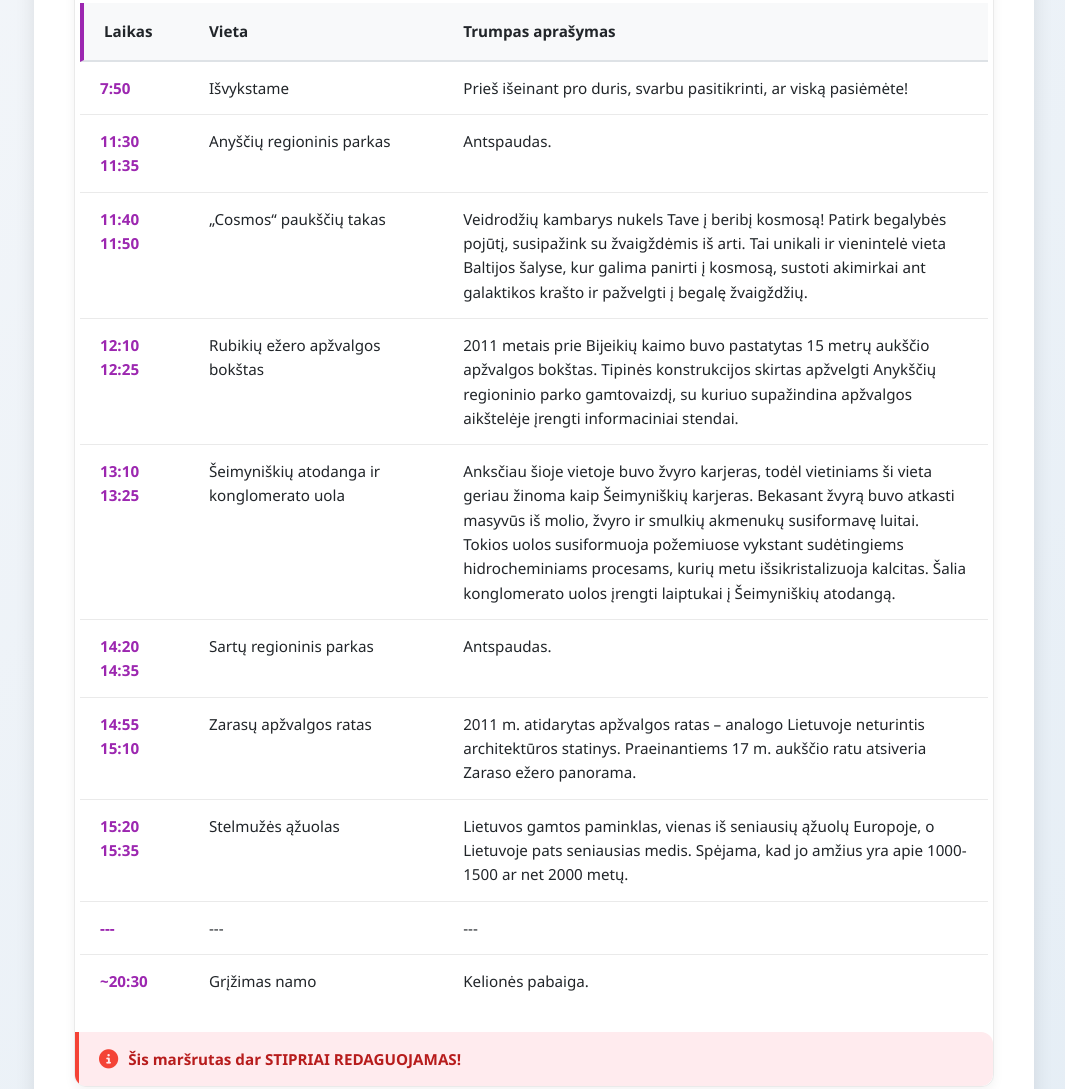
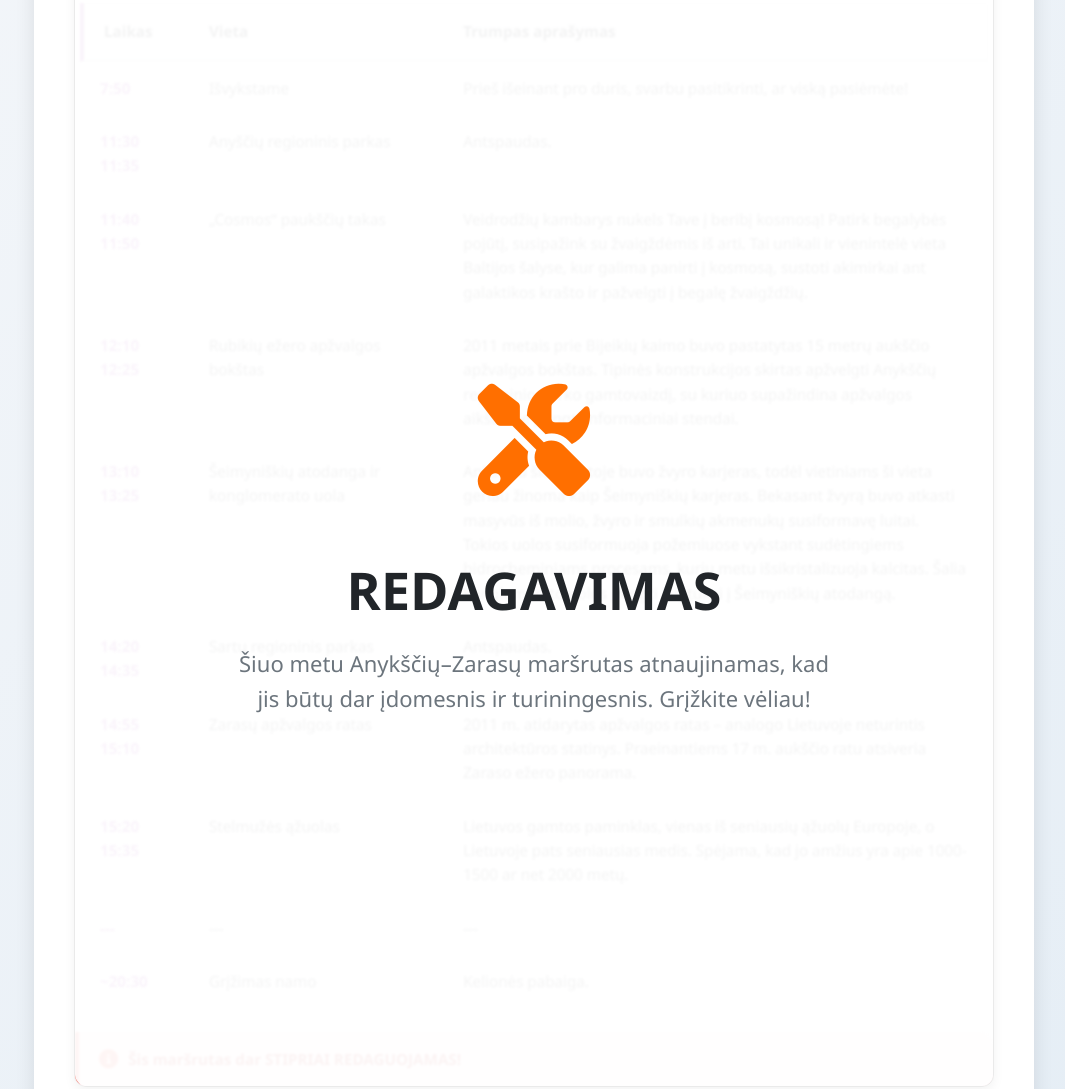
Before and after one commit to mrpancakeprince/mrpancakeprince.github.io, a plain HTML site: page index.html in a window 1280 px wide. Shown: the part 510-1599 px from the top of the page, without its empty margins (106-1171 px from the left). Drawn offline with Linux system fonts and the light colour scheme.

Commit message:
Update index.html

```diff
--- a/index.html
+++ b/index.html
@@ -40,6 +40,59 @@
             --option2-light: #f48fb1;
             --option3: #9C27B0;
             --option3-light: #BA68C8;
+        }
+
+        /* Statybų lango stilius */
+        .construction-overlay {
+            position: absolute;
+            /* Pakeisti iš 'absolute' į 'fixed' */
+            top: 0;
+            left: 0;
+            right: 0;
+            bottom: 0;
+            background: rgba(255, 255, 255, 0.95);
+            display: flex;
+            flex-direction: column;
+            justify-content: center;
+            align-items: center;
+            z-index: 100;
+            padding: 20px;
+            text-align: center;
+            border-radius: var(--border-radius);
+        }
+
+        .construction-content {
+            max-width: 600px;
+        }
+
+        .construction-icon {
+            font-size: 112px;
+            color: var(--accent);
+            margin-bottom: 20px;
+            animation: pulse 2s infinite;
+        }
+
+        .construction-title {
+            font-size: 52px;
+            color: var(--dark);
+            margin-bottom: 15px;
+        }
+
+        .construction-message {
+            font-size: 22px;
+            color: var(--gray);
+            margin-bottom: 20px;
+            line-height: 1.6;
+        }
+
+        .construction-note {
+            background-color: #fff9e6;
+            border-left: 4px solid var(--accent);
+            padding: 15px;
+            border-radius: var(--border-radius);
+            display: inline-block;
+            margin-top: 15px;
+            font-weight: 600;
         }
 
         * {
@@ -275,6 +328,8 @@
 
         .route-content {
             padding: 0;
+            position: relative;
+            /* Svarbu - leidžia riboti statybų langą */
         }
 
         .table-container {
@@ -720,7 +775,19 @@
                         <h2 class="route-title">Anykščių–Zarasų maršrutas</h2>
                     </div>
                     <div class="route-content">
-                        <div class="route-info">
+                        <div class="construction-overlay">
+                            <div class="construction-content">
+                                <div class="construction-icon">
+                                    <i class="fas fa-tools"></i>
+                                </div>
+                                <h3 class="construction-title">REDAGAVIMAS</h3>
+                                <p class="construction-message">
+                                    Šiuo metu Anykščių–Zarasų maršrutas atnaujinamas, kad jis būtų dar įdomesnis ir
+                                    turiningesnis. Grįžkite vėliau!
+                                </p>
+                            </div>
+                        </div>
+                        <div class="route-info" style="opacity: 7000; filter: blur(1px);">
                             <div class="table-container">
                                 <table>
                                     <thead>
@@ -768,7 +835,8 @@
                                                 todėl vietiniams ši vieta geriau žinoma kaip Šeimyniškių karjeras.
                                                 Bekasant žvyrą buvo atkasti masyvūs iš molio, žvyro ir smulkių akmenukų
                                                 susiformavę luitai. Tokios uolos susiformuoja požemiuose vykstant
-                                                sudėtingiems hidrocheminiams procesams, kurių metu išsikristalizuoja kalcitas.
+                                                sudėtingiems hidrocheminiams procesams, kurių metu išsikristalizuoja
+                                                kalcitas.
                                                 Šalia konglomerato uolos įrengti laiptukai į Šeimyniškių atodangą.</td>
                                         </tr>
                                         <tr>
@@ -792,7 +860,7 @@
                                                 o Lietuvoje pats seniausias medis. Spėjama,
                                                 kad jo amžius yra apie 1000-1500 ar net 2000 metų.</td>
                                         </tr>
-                                         <tr>
+                                        <tr>
                                             <td class="time-col">---</td>
                                             <td class="location-col">---</td>
                                             <td class="description-col">---</td>
@@ -806,7 +874,7 @@
                                 </table>
                             </div>
                             <div class="warning-note"><i class="fas fa-info-circle"></i>
-                            <div>Šis maršrutas dar STIPRIAI REDAGUOJAMAS!</div>
+                                <div>Šis maršrutas dar STIPRIAI REDAGUOJAMAS!</div>
                             </div>
                         </div>
                     </div>
@@ -925,56 +993,80 @@
                                     </tr>
                                     <tr>
                                         <td class="time-col">10:25<br>11:55</td>
-                                        <td class="location-col">Laisvės kovų muziejaus pabėgimo kambarys „Surask Laisvę“</td>
-                                        <td class="description-col">Edukacijos dalyviai gauna pabėgimo planą iš  muziejaus rūsyje
-                                            esančio Lazdijų vidaus kalėjimo. Niekuo nepasitikėdami, jie turi atlikti įvairias
-                                            užduotis: ištyrinėti kalėjimo pertvarkymo planą ir sužinoti tam tikrus skaičius,
-                                            sienos angoje surasti pabirusius žodžius ir sudėti žodį, kameroje perskaityti svarbią
-                                            žinią, panaudojus veidrodėlį, išsiaiškinti dar daug kitų dalykų. Atlikę visas užduotis,
-                                            edukacijos dalyviai ieško durų su kodine spyna. Įvedę teisingą kodą, jas atidaro.
+                                        <td class="location-col">Laisvės kovų muziejaus pabėgimo kambarys „Surask
+                                            Laisvę“</td>
+                                        <td class="description-col">Edukacijos dalyviai gauna pabėgimo planą iš
+                                            muziejaus rūsyje
+                                            esančio Lazdijų vidaus kalėjimo. Niekuo nepasitikėdami, jie turi atlikti
+                                            įvairias
+                                            užduotis: ištyrinėti kalėjimo pertvarkymo planą ir sužinoti tam tikrus
+                                            skaičius,
+                                            sienos angoje surasti pabirusius žodžius ir sudėti žodį, kameroje
+                                            perskaityti svarbią
+                                            žinią, panaudojus veidrodėlį, išsiaiškinti dar daug kitų dalykų. Atlikę
+                                            visas užduotis,
+                                            edukacijos dalyviai ieško durų su kodine spyna. Įvedę teisingą kodą, jas
+                                            atidaro.
                                             Laisvė jau arti!</td>
                                     </tr>
                                     <tr>
                                         <td class="time-col">12:40<br>14:40</td>
                                         <td class="location-col">Druskininkų kurortas</td>
-                                        <td class="description-col">Švelniai tekančio Nemuno apsuptyje, tarp miškų ir ramybės,
+                                        <td class="description-col">Švelniai tekančio Nemuno apsuptyje, tarp miškų ir
+                                            ramybės,
                                             slepiasi kurortas, kuris ne tik gydo kūną, bet ir prikelia vidinį žvilgsnį.
-                                            Šis miestas nekalba garsiai, bet pasakoja daug. Jo takai veda ne tik per parkus ar
+                                            Šis miestas nekalba garsiai, bet pasakoja daug. Jo takai veda ne tik per
+                                            parkus ar
                                             muziejus, bet ir per laiko pojūtį – lėtą, bet intensyvų.</td>
                                     </tr>
                                     <tr>
                                         <td class="time-col">14:50<br>15:05</td>
                                         <td class="location-col">Refleksoterapinis takas</td>
-                                        <td class="description-col">Vaikštant basomis refleksoterapiniu taku, įvairių dydžių
-                                            ir formų akmenukai spaudžia pėdose esančius biologiškai aktyvius taškus, kurie yra
-                                            susiję su mūsų vidaus organais. Kuo akmenukų spaudimo jėga švelnesnė, tuo labiau
+                                        <td class="description-col">Vaikštant basomis refleksoterapiniu taku, įvairių
+                                            dydžių
+                                            ir formų akmenukai spaudžia pėdose esančius biologiškai aktyvius taškus,
+                                            kurie yra
+                                            susiję su mūsų vidaus organais. Kuo akmenukų spaudimo jėga švelnesnė, tuo
+                                            labiau
                                             raminama ir atpalaiduojama centrinė nervų sistema, normalizuojama širdies ir
                                             kraujagyslių sistemos veikla.</td>
                                     </tr>
                                     <tr>
                                         <td class="time-col">15:15<br>15:30</td>
                                         <td class="location-col">Liškiavos piliakalnis</td>
-                                        <td class="description-col">Liškiavos piliakalnis su išlikusiomis pietvakarinio bokšto
-                                            liekanomis – vienas populiariausių ir lankomiausių Lietuvos piliakalnių. Metus čia
-                                            vyko tvarkybos darbai, šį kultūros paveldo objektą atvėrę visu jo grožiu. Iškirtus
-                                            krūmus, dalį medžių, nuo piliakalnio, dvarvietės kalno atsiverė įspūdingas panoraminis
-                                            vaizdas į tolumoje boluojantį nuostabaus grožio Liškiavos Švč. Trejybės bažnyčios ir
+                                        <td class="description-col">Liškiavos piliakalnis su išlikusiomis pietvakarinio
+                                            bokšto
+                                            liekanomis – vienas populiariausių ir lankomiausių Lietuvos piliakalnių.
+                                            Metus čia
+                                            vyko tvarkybos darbai, šį kultūros paveldo objektą atvėrę visu jo grožiu.
+                                            Iškirtus
+                                            krūmus, dalį medžių, nuo piliakalnio, dvarvietės kalno atsiverė įspūdingas
+                                            panoraminis
+                                            vaizdas į tolumoje boluojantį nuostabaus grožio Liškiavos Švč. Trejybės
+                                            bažnyčios ir
                                             dominikonų vienuolyno ansamblį bei šalia tekantį Nemuną.</td>
                                     </tr>
                                     <tr>
                                         <td class="time-col">16:00<br>16:20</td>
                                         <td class="location-col">Merkinės piramidė</td>
-                                        <td class="description-col">Merkinės piramidė yra unikali bioenergetinė erdvė, įsikūrusi
-                                            Dzūkijos miškų apsuptyje, netoli Merkinės. Ją 2002 m. pastatė Povilas Žėkas, vedamas
-                                            aukštesniosios dvasios nurodymų. Piramidė sukonstruota iš metalo ir stiklo, jos aukštis
-                                            siekia 7 metrus, o viduje įrengta erdvė meditacijoms ir dvasiniam tobulėjimui.</td>
+                                        <td class="description-col">Merkinės piramidė yra unikali bioenergetinė erdvė,
+                                            įsikūrusi
+                                            Dzūkijos miškų apsuptyje, netoli Merkinės. Ją 2002 m. pastatė Povilas Žėkas,
+                                            vedamas
+                                            aukštesniosios dvasios nurodymų. Piramidė sukonstruota iš metalo ir stiklo,
+                                            jos aukštis
+                                            siekia 7 metrus, o viduje įrengta erdvė meditacijoms ir dvasiniam
+                                            tobulėjimui.</td>
                                     </tr>
                                     <tr>
                                         <td class="time-col">16:50<br>17:15</td>
                                         <td class="location-col">Alytaus piliakalnis</td>
-                                        <td class="description-col">Alytaus piliakalnis - tai šimtmečius menąs miesto įkūrimo liudininkas,
-                                            istorijos ir kultūros paminklas, kurio papėdę šiandien puošia skulptūrų ekspozicija „Alytaus
-                                            piliakalnio protėviai“. Piliakalnis apipintas nesuskaičiuojama gausybe legendų.
+                                        <td class="description-col">Alytaus piliakalnis - tai šimtmečius menąs miesto
+                                            įkūrimo liudininkas,
+                                            istorijos ir kultūros paminklas, kurio papėdę šiandien puošia skulptūrų
+                                            ekspozicija „Alytaus
+                                            piliakalnio protėviai“. Piliakalnis apipintas nesuskaičiuojama gausybe
+                                            legendų.
                                             Netoli piliakalnio yra aukščiausias Lietuvoje (38,1 m) Baltosios
                                             rožės pėsčiųjų tiltas.</td>
                                     </tr>
@@ -987,10 +1079,11 @@
                             </table>
                         </div>
                         <div class="warning-note"><i class="fas fa-info-circle"></i>
-                                <div>Laisvės kovų muziejaus edukacijai būtina išankstinė registracija!</div>
+                            <div>Laisvės kovų muziejaus edukacijai būtina išankstinė registracija!</div>
                         </div>
                         <div class="note"><i class="fas fa-info-circle"></i>
-                                <div>Pasiūlymai Druskininkuose: Vilniaus alėja, muzikinis fontanas, cerkvė, M. K. Čiurlionio muziejus.</div>
+                            <div>Pasiūlymai Druskininkuose: Vilniaus alėja, muzikinis fontanas, cerkvė, M. K. Čiurlionio
+                                muziejus.</div>
                         </div>
                     </div>
                 </div>
```
